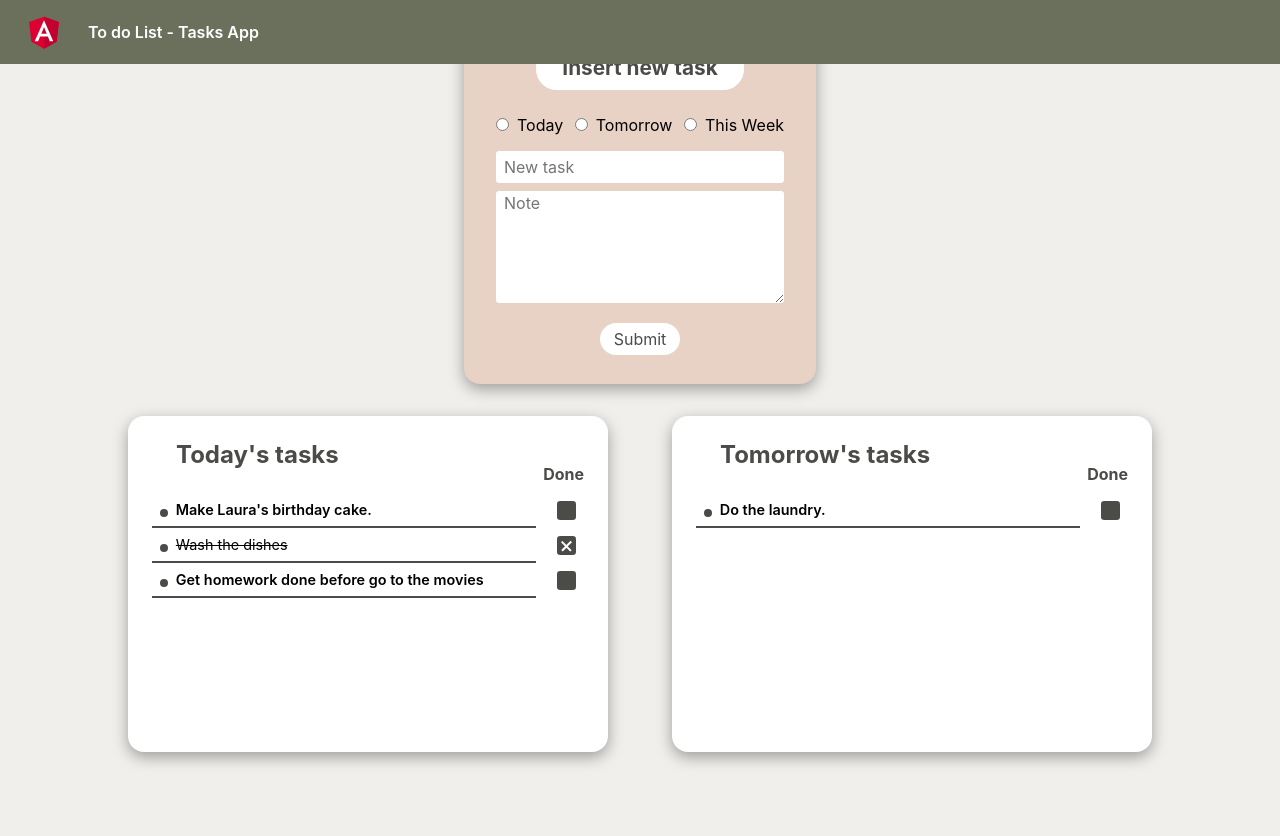
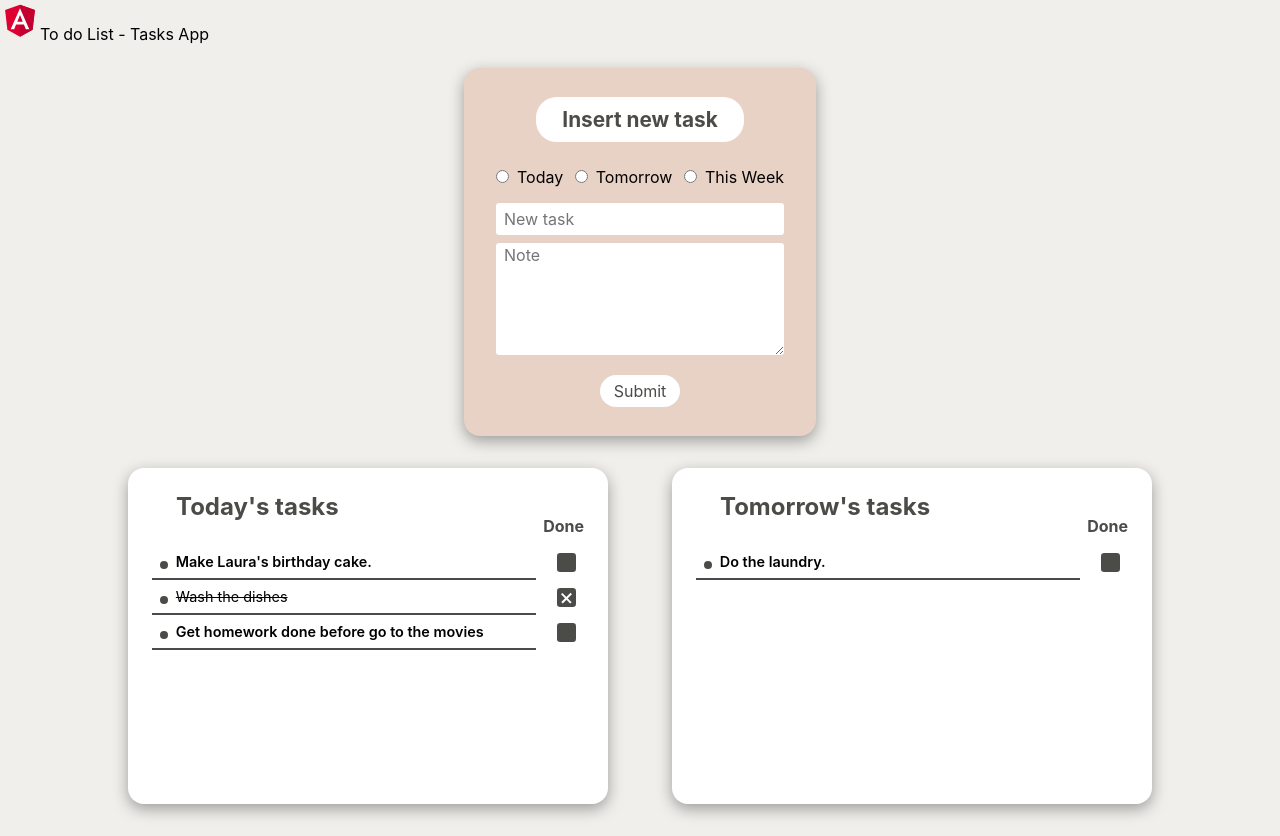
Before and after one commit to EricSanz/To-Do-List-Angular, an Angular app: page / in a window 1280 px wide. Before the commit the page ends 800 px from the top, so only its background shows below. Built offline with nearby package versions, Linux system fonts and the light colour scheme.

Commit message:
added popup styles and deleted header

```diff
--- a/src/app/app.component.scss
+++ b/src/app/app.component.scss
@@ -1,4 +1,22 @@
 @import './styles/colors';
+
+@keyframes display {
+    0% {
+        opacity: 1;
+    }
+    25% {
+        opacity: 0;
+    }
+    50% {
+        opacity: 1;
+    }
+    75% {
+        opacity: 0;
+    }
+    100% {
+        opacity: 1;
+    }
+}
 
 .content {
     width: 100vw;
@@ -6,6 +24,27 @@
     flex-direction: column;
     justify-content: center;
     align-items: center;
+    .popup {
+        animation: display 5s normal forwards;
+        animation-delay: 2s;
+        display: none;
+        transition: 250ms;
+        height: 3em;
+        margin-top: 1.5em;
+        padding-top: .8em;
+        width: 20em;
+        text-align: center;
+        background-color: $white;
+        border-radius: 1em;
+        box-shadow: rgba(0, 0, 0, 0.35) 0px 5px 15px;
+    }
+    .see {
+        display: block;
+    }
+    .unsee {
+        display: none;
+    }
+
     .tasks__creator {
         height: 23em;
         width: 22em;
@@ -17,6 +56,7 @@
         border-radius: 1em;
         box-shadow: rgba(0, 0, 0, 0.35) 0px 5px 15px;
         overflow: hidden;
+        margin-top: 1.5em;
         h1 {
             width: 10em;
             padding-top: .5em;
@@ -188,17 +228,17 @@
     color: $softgrey;
 }
 
-.toolbar {
-    position: absolute;
-    width: 100vw;
-    top: 0;
-    height: 4em;
-    display: flex;
-    align-items: center;
-    background-color: $offgreen;
-    color: $white;
-    font-weight: 600;
-    img {
-        margin: 0 1.5em;
-    }
-}
+// .toolbar {
+//     position: absolute;
+//     width: 100vw;
+//     top: 0;
+//     height: 4em;
+//     display: flex;
+//     align-items: center;
+//     background-color: $offgreen;
+//     color: $white;
+//     font-weight: 600;
+//     img {
+//         margin: 0 1.5em;
+//     }
+// }
```
